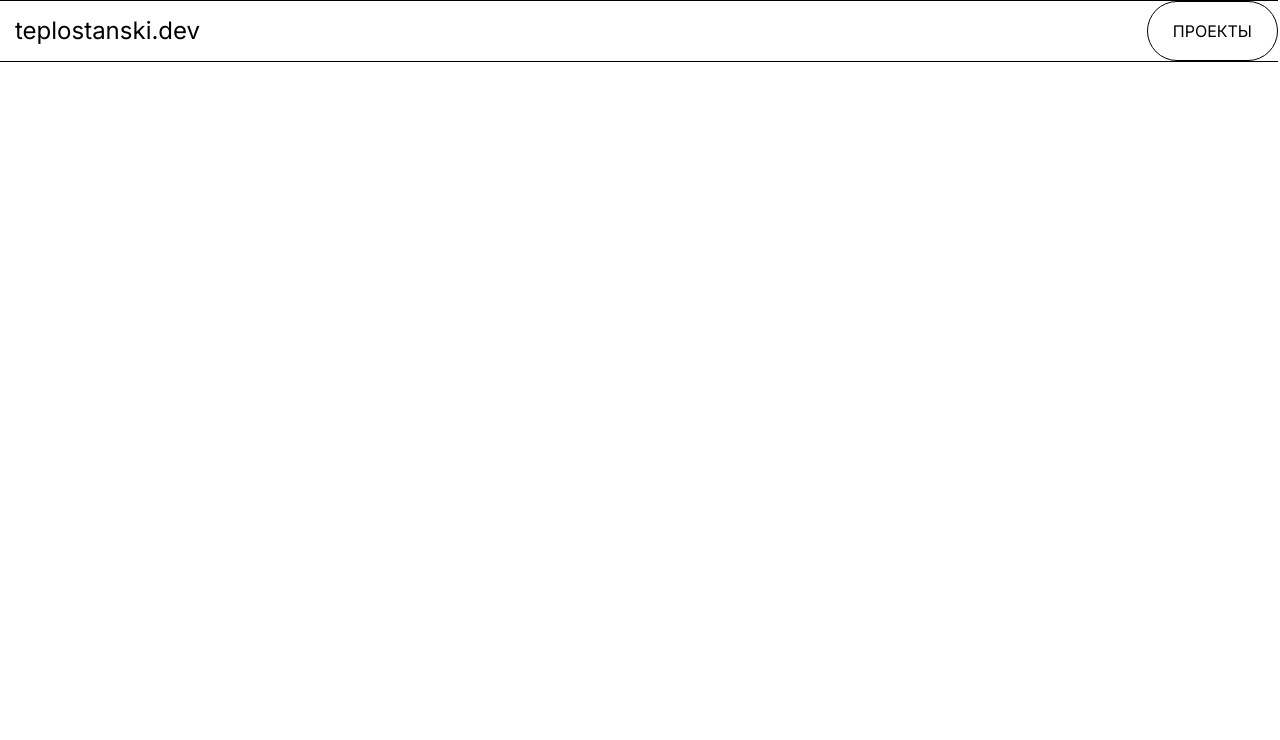
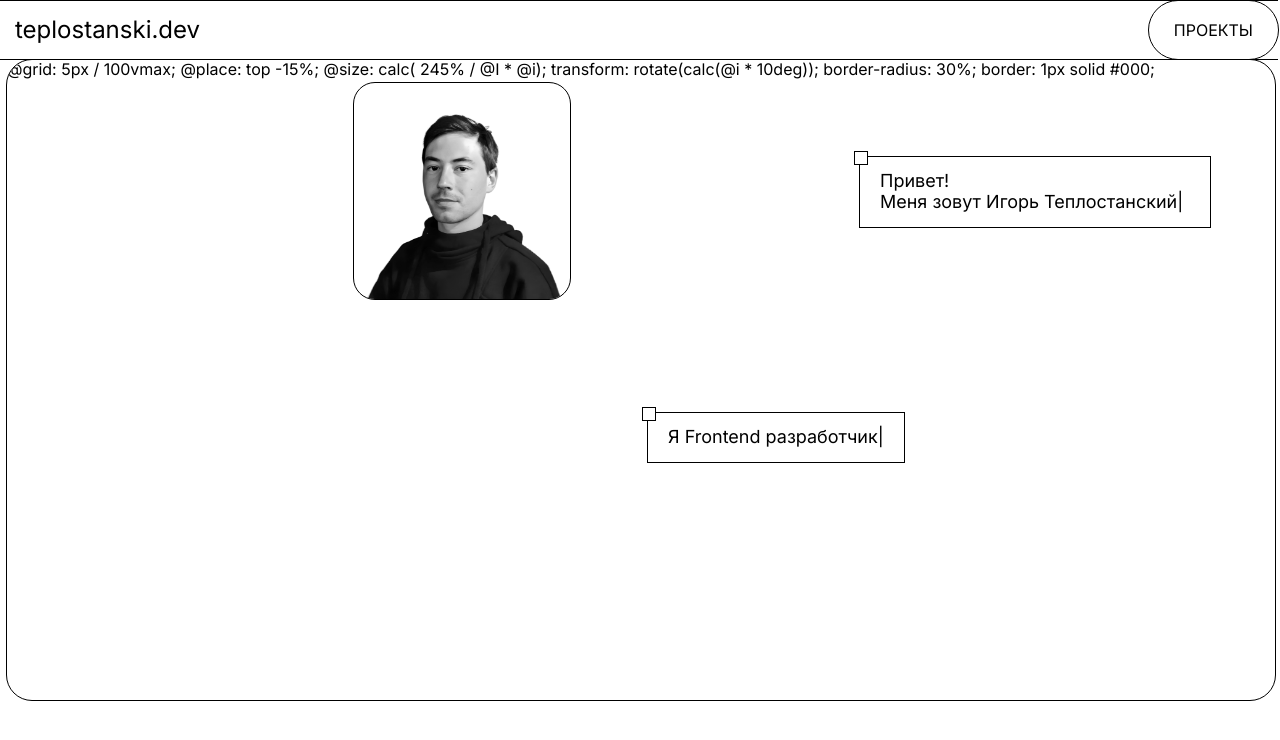
Before and after one commit to teplostanski/teplostanski.dev, a Next.js app: page / in a window 1280 px wide. Shown: the top 740 px of the page. Built offline with nearby package versions, Linux system fonts and the light colour scheme.

Commit message:
feat:change Main

```diff
--- a/components/Header/Header.module.scss
+++ b/components/Header/Header.module.scss
@@ -1,13 +1,10 @@
-@import '../../styles/colors.scss';
+@import '../../styles/colors';
 
 .container {
   width: calc(100% - 2px);
   height: fit-content;
   border: solid $border-color;
   border-width: 1px 0;
-  position: fixed;
-  top: 0;
-  left: 0;
   transform: translate(0px, 0px);
   z-index: 10;
   display: flex;
@@ -22,6 +19,11 @@
   color: $fg;
   &__text {
     margin-left: 15px;
+  }
+  @media screen and (max-width: 357px) {
+    &__dot {
+      display: none;
+    }
   }
 }
 
@@ -42,6 +44,7 @@
     padding: 20px 25px;
     border-radius: 50px;
     text-transform: uppercase;
+    margin: -1px;
     cursor: pointer;
     & > a {
       text-decoration: none;
--- a/components/Main/Main.module.scss
+++ b/components/Main/Main.module.scss
@@ -1,153 +1,159 @@
-@import '../../styles/globalComponentStyles.module.scss';
+@import '../../styles/vars';
+@import '../../styles/colors';
 
 .container {
-  margin-top: var(--header-width);
-  display: flex;
-  flex-direction: row-reverse;
-  align-items: flex-end;
-  &__item {
+  background: $bg;
+  padding: 0 6px;
+}
+
+.hero {
   width: 100%;
-    height: 49.9%;
-    &_image {
-      display: flex;
-      justify-content: center;
-      align-items: center;
-      height: 100%;
+  height: 70vh;
+  border: solid;
+  border-radius: 26px;
+  border-width: 1px;
+  margin: -1px 0 0 0;
+  overflow: hidden;
+  position: relative;
+  @media screen and (orientation: landscape) {
+    & {
+      height: 80vh;
     }
   }
-  &__description {
-    background: rgb(255, 247, 136);
-    height: 100%;
+  @media screen and (max-height: 667px) {
+    & {
+      height: calc(95vh - 50px);
+    }
   }
 }
 
-.description {
-  position: relative;
-  width: 100%;
-  height: 100%;
-  display: flex;
-  flex-direction: column;
-  justify-content: flex-end;
+.image {
+  position: absolute;
+  width: $image-size;
+  height: $image-size;
+  object-fit: contain;
+  top: 22px;
+  left: 22px;
+  z-index: 1000000000;
+  border: 1px solid $border-color;
+  border-radius: 22px;
+  background: $bg;
+  -webkit-filter: grayscale(100%);
+  filter: grayscale(100%);
+  @media screen and (min-width: 675px) {
+    & {
+      left: 15vw;
     }
-
-.wrapper {
-  position: absolute;
-  display: flex;
-  left: calc(5vw - 10px);
-  bottom: calc(5vw - 10px);
-  position: relative;
-  display: flex;
-  flex-direction: column;
   }
-
-.title {
-  font-size: 42px;
-  z-index: 1;
-  width: min-content;
-  font-family: 'Asket';
-  text-transform: uppercase;
-  line-height: normal;
-  margin-left: 20px;
+  @media screen and (min-width: 980px) {
+    & {
+      left: 27vw;
+      width: 27vh;
+      height: 27vh;
     }
-
-.subtitle {
-  font-size: 20px;
-  font-family: 'Asket Extended';
-  text-transform: uppercase;
-  z-index: 1;
   }
-
-.rotate {
-  font-family: 'Asket Extended';
-  transform: rotate(-90deg);
-  width: fit-content;
-  position: absolute;
-  bottom: 40px;
-  font-size: 16px;
-  left: -31px;
-  text-transform: uppercase;
+  @media screen and (max-height: 667px) {
+    & {
+      width: 27vh;
+      height: 27vh;
     }
-
-.image {
-  width: 25vw;
-  max-width: 350px;
-  min-width: 200px;
-  height: auto;
-  background: #fff788;
-  border: 1px solid black;
-}
-
-.separator {
-  width: 2px;
-  background: #000;
-  height: 100%;
-}
-
-@media screen and (max-width: 1024px) {
-  .title {
-    font-size: 38px;
-    margin-left: 16px;
-  }
-
-  .subtitle {
-    font-size: 18px;
-  }
-
-  .rotate {
-    font-size: 14px;
-    bottom: 35px;
-    left: -26px;
-  }
-
-  .wrapper {
-    left: calc(4vw - 10px);
-    bottom: calc(5vw - 10px);
   }
 }
 
-@media screen and (max-width: 768px) {
-  .container {
-    flex-direction: column;
-    border: none;
+.autotype {
+  position: absolute;
+  background: $bg;
+  border: 1px solid $border-color;
+  padding: 14px 20px;
+  font-size: 14px;
+  white-space: pre-line;
+  &__first {
+    top: 50%;
+    right: 14px;
+    width: 240px;
   }
-
-  .separator {
-    width: 100%;
-    height: 2px;
+  &__second {
+    top: 70%;
+    left: 14px;
+    min-width: 10px;
+    max-width: 240px;
   }
-
-  .wrapper {
-    left: calc(8vw - 10px);
-    bottom: calc(20vw - 10px);
+  &::after {
+    content: '';
+    width: 12px;
+    height: 12px;
+    border: 1px solid $border-color;
+    background: $bg;
+    position: absolute;
+    top: -6px;
+    left: -6px;
+  }
+  @media screen and (min-width: 675px) {
+    & {
+      font-size: 16px;
+    }
+    &__first {
+      right: 15vw;
+    }
+    &__second {
+      left: 14vw;
     }
   }
 
-@media screen and (max-width: 375px) {
-  .title {
-    font-size: 30px;
-    margin-left: 16px;
+  @media screen and (min-width: 980px) {
+    & {
+      font-size: 18px;
     }
-
-  .subtitle {
-    font-size: 14px;
+    &__first {
+      right: 30vw;
+      width: 310px;
     }
-
-  .rotate {
-    font-size: 11px;
-    bottom: 27px;
-    left: -19px;
+    &__second {
+      left: 30vw;
+      max-width: 330px;
     }
   }
 
-@media screen and (max-height: 425px) {
-  .wrapper {
-    left: calc(8vw - 10px);
-    bottom: calc(8vw - 10px);
+  @media screen and (min-width: 1440px) {
+    & {
+      font-size: 22px;
+    }
+    &__first {
+      width: 380px;
+    }
+    &__second {
+      max-width: 390px;
     }
   }
 
-@media screen and (max-height: 425px) and (max-width: 844px) {
-  .container {
-    border: none;
+  @media screen and (orientation: landscape) and (min-width: 660px) {
+    &__first {
+      top: 15%;
+      right: 5vw;
+    }
+    &__second {
+      left: 50vw;
+      top: 55%;
     }
   }
+
+  @media screen and (max-height: 667px) {
+    & {
+      font-size: 12px;
+    }
+    &__first {
+      top: 40%;
+      right: 5vw;
+    }
+    &__second {
+      top: 55%;
+    }
+  }
+
+  @media screen and (max-height: 470px) {
+    &__first {
+      top: 30%;
+      right: 1vw;
+    }
+  }
+}
--- a/components/Main/Main.tsx
+++ b/components/Main/Main.tsx
@@ -1,25 +1,77 @@
+/* eslint-disable @next/next/no-img-element */
 import Image from 'next/image'
+import 'css-doodle'
 import cn from 'classnames'
 import ava from '../../assets/images/ava.png'
+import { TypeAnimation } from 'react-type-animation'
+
+declare global {
+  namespace JSX {
+    interface IntrinsicElements {
+      'css-doodle': { children: any }
+    }
+  }
+}
+
 import styles from './Main.module.scss'
+import { useEffect, useState } from 'react'
 
 const Main = () => {
+  const [isClient, setIsClient] = useState(false)
+  const [isRender, setIsRender] = useState(false)
+
+  useEffect(() => {
+    setIsClient(true)
+    setTimeout(() => {
+      setIsRender(true)
+    }, 2400)
+  }, [])
   return (
     <section className={styles.container}>
-      <div className={cn(styles.container__item, styles.container__item_image)}>
-        <Image className={styles.image} src={ava} alt="me" priority />
-      </div>
-      <div className={styles.separator}></div>
-      <div
-        className={cn(styles.container__item, styles.container__description)}
-      >
-        <div className={styles.description}>
-          <div className={styles.wrapper}>
-            <span className={cn(styles.rotate)}>Привет</span>
-            <span className={cn(styles.subtitle)}>Я Игорь Теплостанский</span>
-            <span className={cn(styles.title)}>Frontend разработчик</span>
-          </div>
-        </div>
+      <div className={styles.hero}>
+        {isClient ? (
+          <>
+            {/*//<css-doodle click-to-update>
+            //  @grid: 80% / 100vmax;
+            //  wigth: 100vw;
+            //  @size: 1px calc(141.4% + 0px); transform:
+            //  rotate(@p(±45deg)); background: #000; margin: auto;
+            //</css-doodle>*/}
+            <css-doodle click-to-update>
+              @grid: 5px / 100vmax; @place: top -15%; @size: calc( 245% / @I *
+              @i); transform: rotate(calc(@i * 10deg)); border-radius: 30%;
+              border: 1px solid #000;
+            </css-doodle>
+
+            <Image className={styles.image} src={ava} alt="me" priority />
+            <div className={cn(styles.autotype, styles.autotype__first)}>
+              <TypeAnimation
+                sequence={[`Привет!\nМеня зовут Игорь Теплостанский`, 1000]}
+                wrapper="span"
+                cursor={true}
+                repeat={0}
+              />
+            </div>
+            {isRender && (
+              <div className={cn(styles.autotype, styles.autotype__second)}>
+                <TypeAnimation
+                  sequence={[
+                    `Я Frontend разработчик`,
+                    5000,
+                    '',
+                    `И ты сейчас на моём личном сайте.\nЗдесь находятся мои проеты\nи не много информации обо мне`,
+                    6000,
+                    'Я не фрилансер.\nНичего не продаю.\nУслуги не предоставляю.',
+                    7000,
+                  ]}
+                  wrapper="span"
+                  cursor={true}
+                  repeat={Infinity}
+                />
+              </div>
+            )}
+          </>
+        ) : null}
       </div>
     </section>
   )
--- a/layouts/MainLayout.module.scss
+++ b/layouts/MainLayout.module.scss
@@ -1,35 +1,6 @@
-//.container {
-//  scroll-behavior: auto;
-//  scrollbar-width: auto;
-//  -webkit-overflow-scrolling: auto;
-//  overflow:auto;
-//  scrollbar-width: auto;
-//}
-
-//.container::-webkit-scrollbar {
-//  width: 12px;
-//  background-color: black;
-//}
-//.container::-moz-scrollbar {
-//  width: 12px;
-//  background-color: black;
-//}
-//.container::-ms-scrollbar {
-//  width: 12px;
-//  background-color: black;
-//}
-@import '../styles/globalComponentStyles.module.scss';
-
+@import '../styles/colors';
 .container {
-  margin-top: var(--header-width);
-  background: var(--bg);
+  background: $fg;
   overflow-x: hidden;
-  overflow-y: scroll;
-  //height: calc(100% - 145px);
+  overflow-y: auto;
 }
-
-//@media screen and (max-width: 768px) {
-//  .container {
-//    //height: calc(100vh - 95px);
-//  }
-//}
--- a/package.json
+++ b/package.json
@@ -4,6 +4,7 @@
     "@types/node": "20.3.3",
     "@types/react": "18.2.14",
     "@types/react-dom": "18.2.6",
+    "css-doodle": "^0.37.2",
     "eslint": "8.44.0",
     "eslint-config-next": "13.4.7",
     "nanoid": "^4.0.2",
@@ -11,6 +12,7 @@
     "normalize.css": "^8.0.1",
     "react": "18.2.0",
     "react-dom": "18.2.0",
+    "react-type-animation": "^3.1.0",
     "typescript": "5.1.6"
   },
   "scripts": {
@@ -18,12 +20,10 @@
     "build": "next build",
     "start": "next start",
     "lint": "next lint",
-    "format": "prettier . --write",
-    "deploy": "npm run build && cp ./CNAME ./build && gh-pages -d build"
+    "format": "prettier . --write"
   },
   "devDependencies": {
     "classnames": "^2.3.2",
-    "gh-pages": "^4.0.0",
     "husky": "^8.0.3",
     "prettier": "^3.0.0",
     "sass": "^1.63.6"
--- a/pages/index.tsx
+++ b/pages/index.tsx
@@ -37,7 +37,7 @@ const Index = () => {
         />
         <link rel="manifest" href="/site.webmanifest" />
       </Head>
-      {/*<Main />*/}
+      <Main />
       {/*<About />*/}
       {/*<Skills />*/}
       {/*<Links />*/}
--- a/styles/global.scss
+++ b/styles/global.scss
@@ -1,10 +1,7 @@
 @import 'normalize.css/normalize';
 @import 'https://fonts.googleapis.com/css2?family=Inter:wght@400;500&display=swap';
 @import 'colors';
-
-$width: 100%;
-$border-width: 1px 0 0 0;
-$height: calc(100vh);
+@import 'vars';
 
 html {
   scroll-behavior: auto;
--- a/styles/globalComponentStyles.module.scss
+++ /dev/null
@@ -1,8 +0,0 @@
-.container {
-  width: var(--width);
-  height: var(--height);
-  border: solid var(--border-color);
-  border-width: var(--border-width);
-  position: relative;
-  background: var(--bg);
-}
--- /dev/null
+++ b/styles/vars.scss
@@ -0,0 +1,4 @@
+$width: 100%;
+$border-width: 1px 0 0 0;
+$height: calc(100vh);
+$image-size: 200px;
```
Also changed, not shown: tsconfig.json (+7 -1 lines), 2 other files (tests, documents, lock files or other folders). Lines whose indentation alone changed are shown as unchanged.
